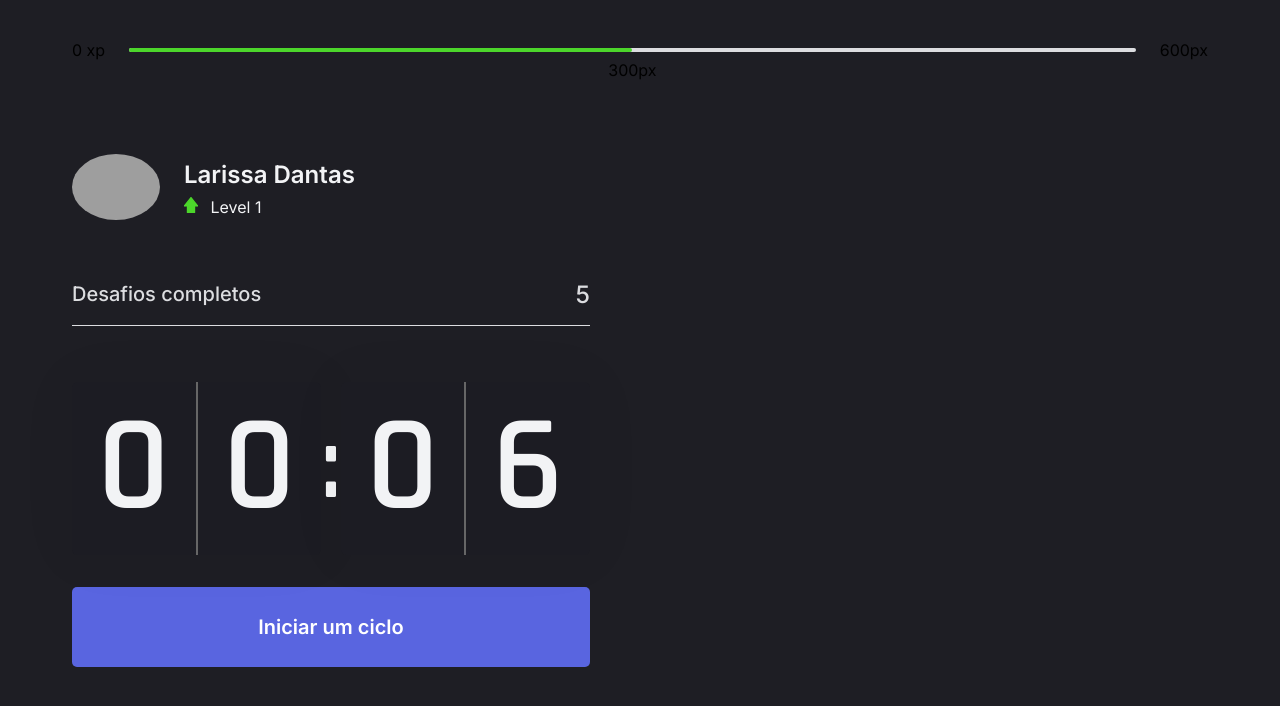
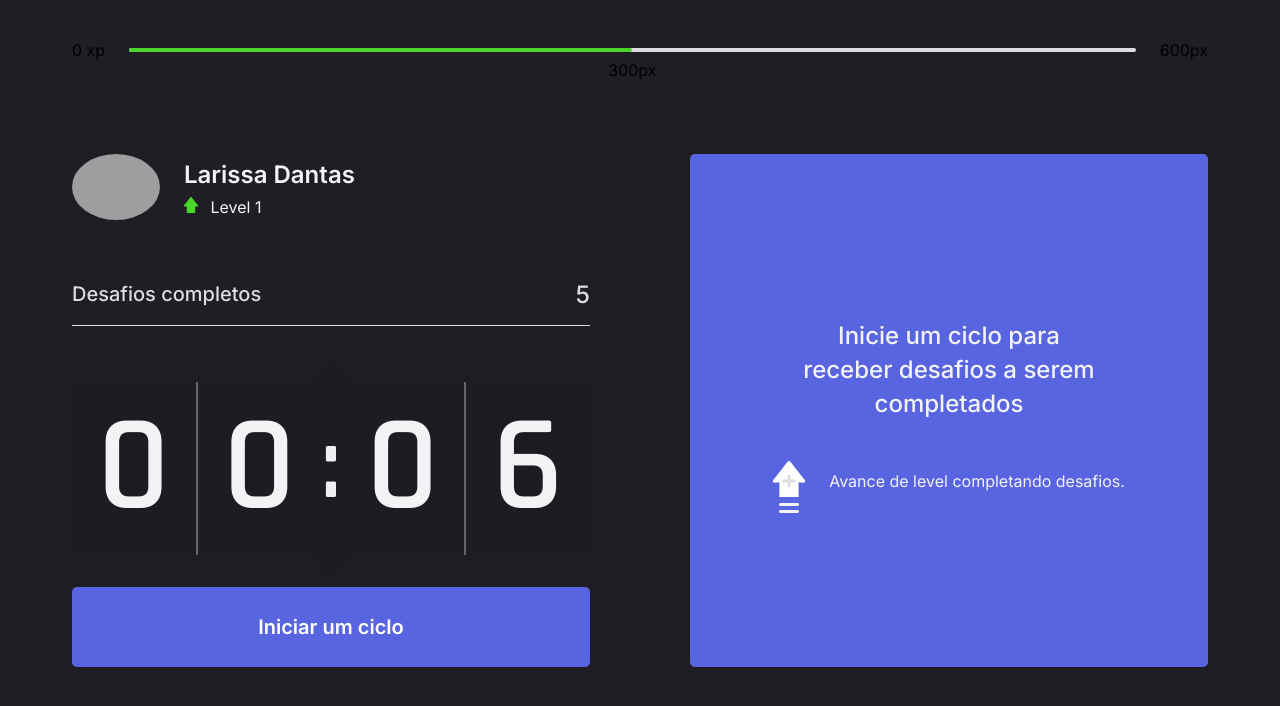
Before and after one commit to RikoKami/pomodoro, a Next.js app: page / in a window 1280 px wide. Shown: the top 706 px of the page. Built offline with nearby package versions, Linux system fonts and the light colour scheme; grey boxes are pictures that could not be loaded.

Commit message:
feat: add challengebox

```diff
--- /dev/null
+++ b/src/components/ChallengeBox/challengeBox.module.scss
@@ -0,0 +1,74 @@
+@import "../../styles/variables";
+
+.challengeBox {
+  height: 100%;
+  background-color: nth($blue, 3);
+  border-radius: 5px;
+  box-shadow: 0 0 60px rgba(0,0,0,0.05);
+  padding: 1.5rem 2rem;
+  display: flex;
+  flex-direction: column;
+  align-items: center;
+  justify-content: center;
+  text-align: center;
+  color: nth($neutral, 2);
+  strong {
+    font-weight: 500;
+    font-size: 24px;
+    line-height: 34px;
+    text-align: center;
+    color: nth($neutral, 3);
+    margin-bottom: 40px;
+    max-width: 300px;
+  }
+  > div {
+    position: relative;
+    width: auto;
+    display: flex;
+    align-items: center;
+    column-gap: 24px;
+    p {
+      color: nth($neutral, 3);
+    }
+    .icon {
+      position: relative;
+      display: inline-block;
+      &:before, &:after{
+        position: absolute;
+        content: "";
+        width: 13px;
+        height: 3px;
+        top: 50%;
+        left: 50%;
+        background-color: nth($neutral, 2);
+        border-radius: 2px;
+        z-index: 1;
+      }
+      &:before{
+        transform: translate(-50%, -50%) rotate(0deg);
+      }
+      &:after{
+        transform: translate(-50%, -50%) rotate(90deg);
+      }
+      svg {
+        width: 32px;
+        position: relative;
+      }
+      span {
+        position: absolute;
+        left: 6px;
+        content: "";
+        height: 3px;
+        width: calc(100% - 12px);
+        background-color: nth($neutral, 3);
+        border-radius: 50px;
+        &:nth-of-type(1){
+          bottom: -5px;
+        }
+        &:nth-of-type(2){
+          bottom: -12px;
+        }
+      }
+    }
+  }
+}
--- /dev/null
+++ b/src/components/ChallengeBox/index.tsx
@@ -0,0 +1,18 @@
+import { LevelUp } from "../../assets/levelup";
+import s from "./challengeBox.module.scss";
+
+export const ChallengeBox = () => {
+  return (
+    <div className={s.challengeBox}>
+      <strong>Inicie um ciclo para receber desafios a serem completados</strong>
+      <div>
+        <div className={s.icon}>
+          <LevelUp fill="#FFFFFF" />
+          <span></span>
+          <span></span>
+        </div>
+        <p>Avance de level completando desafios.</p>
+      </div>
+    </div>
+  )
+}
--- a/src/pages/index.tsx
+++ b/src/pages/index.tsx
@@ -1,4 +1,5 @@
 import Head from "next/head";
+import { ChallengeBox } from "../components/ChallengeBox";
 import { CompletedChallenges } from "../components/CompletedChallenges";
 import { Countdown } from "../components/Countdown";
 import { ExperienceBar } from "../components/ExperienceBar";
@@ -18,6 +19,7 @@ export default function Home() {
 					<CompletedChallenges />
 					<Countdown />
 				</div>
+				<ChallengeBox />
 			</section>
 		</div>
 	);
```
